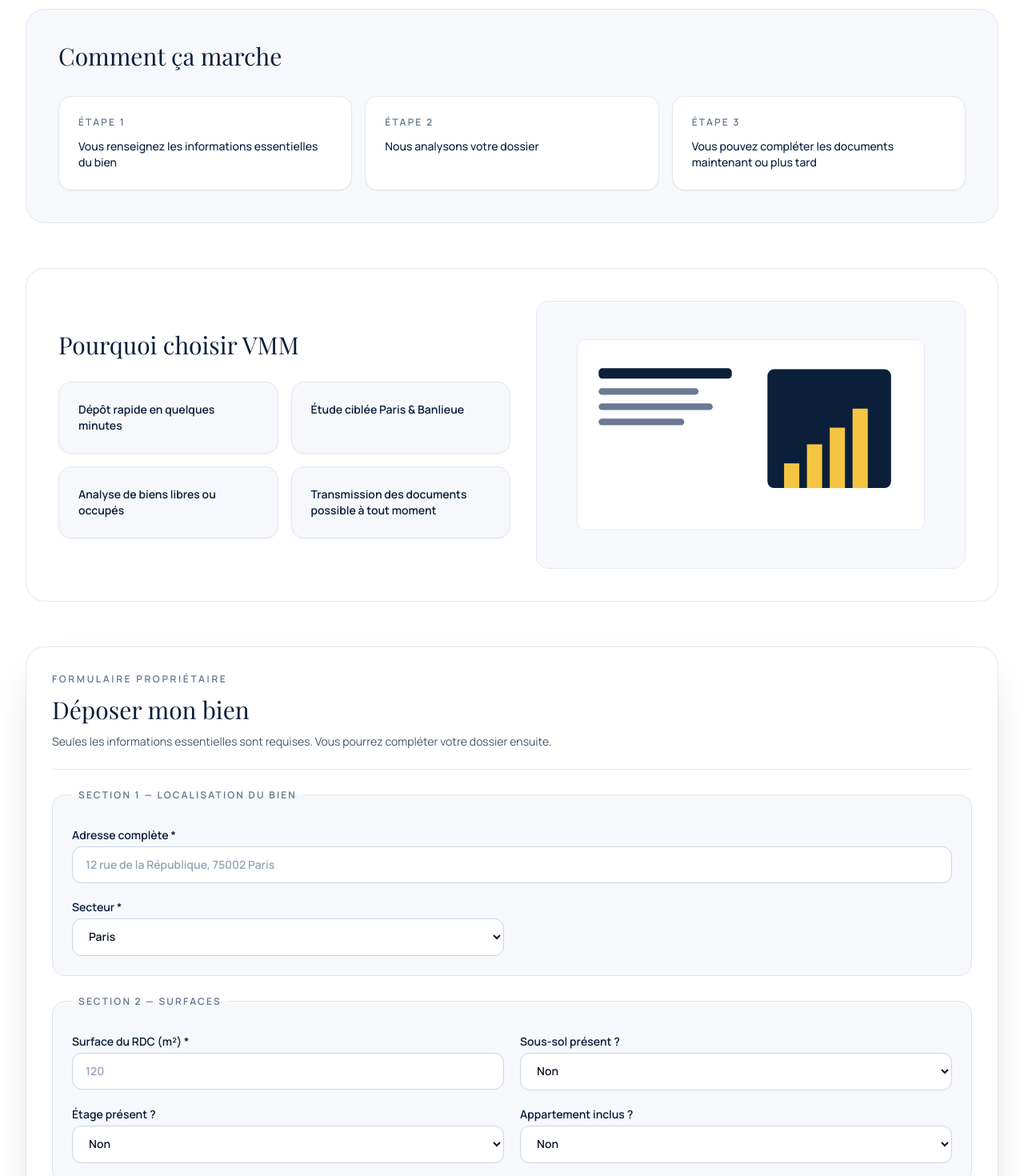
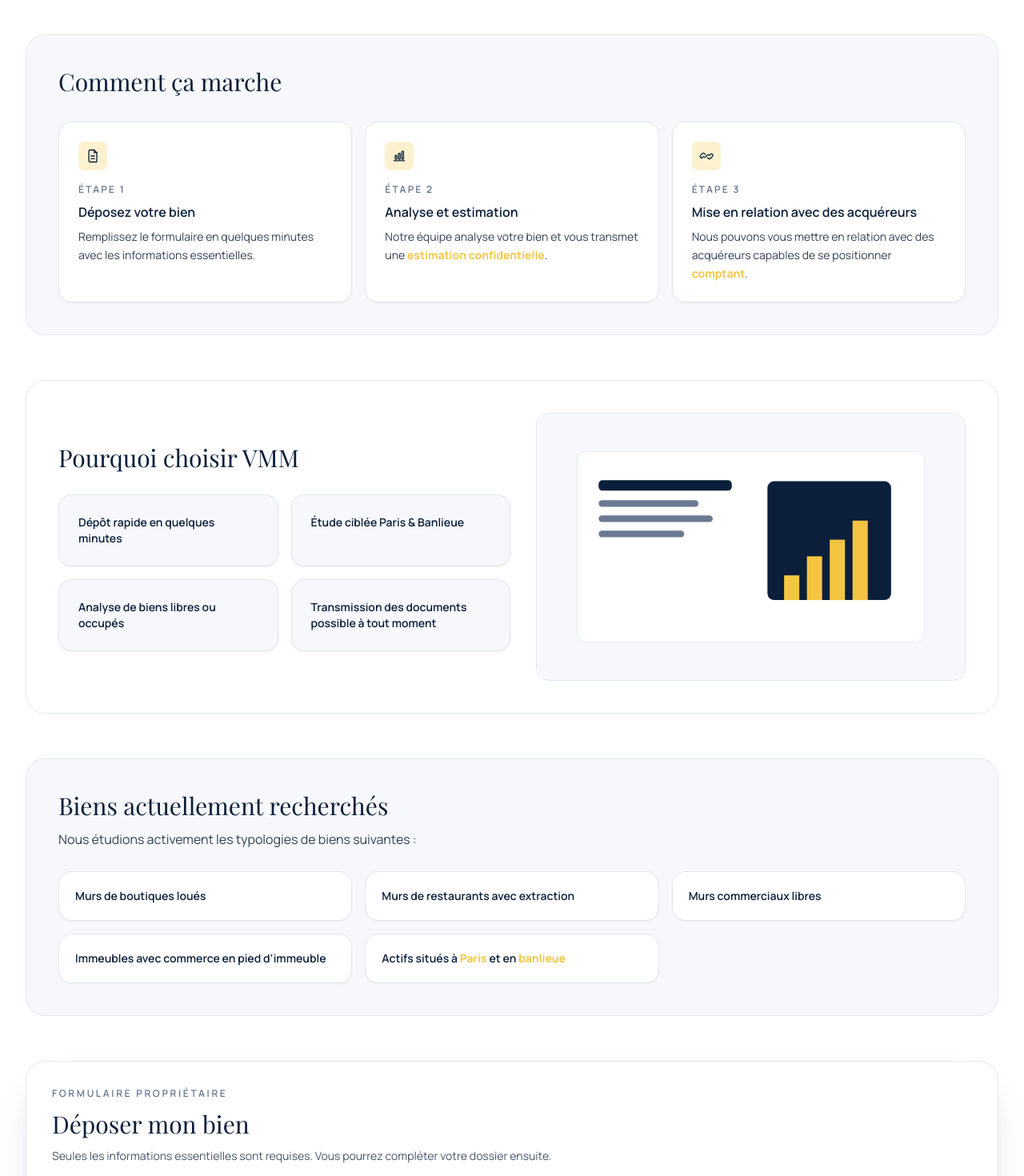
Before and after one commit to AR1414/vendremesmurs, a Next.js app: page / in a window 1280 px wide. Shown: the part 1160-2630 px from the top of the page at 80% size. Built offline with nearby package versions, Linux system fonts and the light colour scheme; no server answers; a web font is replaced by a local one.

Commit message:
apply codex changes

```diff
--- a/src/app/page.tsx
+++ b/src/app/page.tsx
@@ -11,10 +11,36 @@ const trustItems = [
 ] as const;
 
 const steps = [
-  'Vous renseignez les informations essentielles du bien',
-  'Nous analysons votre dossier',
-  'Vous pouvez compléter les documents maintenant ou plus tard'
-];
+  {
+    title: 'Déposez votre bien',
+    icon: 'document',
+    content: (
+      <>
+        Remplissez le formulaire en quelques minutes avec les informations essentielles.
+      </>
+    )
+  },
+  {
+    title: 'Analyse et estimation',
+    icon: 'chart',
+    content: (
+      <>
+        Notre équipe analyse votre bien et vous transmet une <span className="font-bold text-[#F4C542]">estimation</span>{' '}
+        <span className="font-bold text-[#F4C542]">confidentielle</span>.
+      </>
+    )
+  },
+  {
+    title: 'Mise en relation avec des acquéreurs',
+    icon: 'handshake',
+    content: (
+      <>
+        Nous pouvons vous mettre en relation avec des acquéreurs capables de se positionner{' '}
+        <span className="font-bold text-[#F4C542]">comptant</span>.
+      </>
+    )
+  }
+] as const;
 
 const advantages = [
   'Dépôt rapide en quelques minutes',
@@ -23,7 +49,10 @@ const advantages = [
   'Transmission des documents possible à tout moment'
 ];
 
-function Icon({ name }: { name: 'shield' | 'flash' | 'user' | 'stack' }) {
+type TrustIconName = 'shield' | 'flash' | 'user' | 'stack';
+type StepIconName = 'document' | 'chart' | 'handshake';
+
+function Icon({ name }: { name: TrustIconName }) {
   const base = 'h-5 w-5 text-[#0B1F3A]';
 
   if (name === 'shield') {
@@ -60,6 +89,39 @@ function Icon({ name }: { name: 'shield' | 'flash' | 'user' | 'stack' }) {
   );
 }
 
+function StepIcon({ name }: { name: StepIconName }) {
+  const base = 'h-5 w-5 text-[#0B1F3A]';
+
+  if (name === 'document') {
+    return (
+      <svg viewBox="0 0 24 24" fill="none" className={base}>
+        <path d="M8 3h6l4 4v13a1 1 0 0 1-1 1H8a2 2 0 0 1-2-2V5a2 2 0 0 1 2-2Z" stroke="currentColor" strokeWidth="1.6" />
+        <path d="M14 3v4h4" stroke="currentColor" strokeWidth="1.6" strokeLinecap="round" />
+        <path d="M9.5 12h5M9.5 16h5" stroke="currentColor" strokeWidth="1.6" strokeLinecap="round" />
+      </svg>
+    );
+  }
+
+  if (name === 'chart') {
+    return (
+      <svg viewBox="0 0 24 24" fill="none" className={base}>
+        <path d="M4 19h16" stroke="currentColor" strokeWidth="1.6" strokeLinecap="round" />
+        <rect x="6" y="11" width="2.5" height="6" rx="0.8" stroke="currentColor" strokeWidth="1.6" />
+        <rect x="11" y="8" width="2.5" height="9" rx="0.8" stroke="currentColor" strokeWidth="1.6" />
+        <rect x="16" y="5" width="2.5" height="12" rx="0.8" stroke="currentColor" strokeWidth="1.6" />
+      </svg>
+    );
+  }
+
+  return (
+    <svg viewBox="0 0 24 24" fill="none" className={base}>
+      <path d="M8 12.5 6.2 14.3a2.2 2.2 0 0 1-3.1-3.1l2.8-2.8a2.2 2.2 0 0 1 3.1 0l1.2 1.2" stroke="currentColor" strokeWidth="1.6" strokeLinecap="round" />
+      <path d="m16 11.5 1.8-1.8a2.2 2.2 0 1 1 3.1 3.1l-2.8 2.8a2.2 2.2 0 0 1-3.1 0l-1.2-1.2" stroke="currentColor" strokeWidth="1.6" strokeLinecap="round" />
+      <path d="m9.5 14.5 5-5" stroke="currentColor" strokeWidth="1.6" strokeLinecap="round" />
+    </svg>
+  );
+}
+
 export default function HomePage() {
   return (
     <main className="bg-white text-slate-900">
@@ -81,11 +143,11 @@ export default function HomePage() {
             <div>
               <p className="text-xs font-semibold uppercase tracking-[0.26em] text-[#F4C542]">VMM – VendreMesMurs.fr</p>
               <h1 className="mt-4 max-w-3xl font-serif text-4xl leading-tight md:text-6xl">
-                Vendez vos murs commerciaux simplement
+                Obtenez une <span className="font-bold text-[#F4C542]">estimation gratuite</span> de vos murs commerciaux
               </h1>
               <p className="mt-5 max-w-2xl text-sm leading-relaxed text-slate-200 md:text-lg">
-                Déposez les informations essentielles de votre bien en quelques instants. Les documents et éléments
-                complémentaires peuvent être transmis dès maintenant ou dans un second temps.
+                Déposez votre bien en quelques minutes et recevez une estimation <span className="font-bold text-[#F4C542]">confidentielle</span>{' '}
+                par notre équipe.
               </p>
               <p className="mt-5 text-sm text-slate-300">Un projet développé par VendreMesMurs</p>
               <div className="mt-8 flex flex-col gap-3 sm:flex-row">
@@ -147,9 +209,13 @@ export default function HomePage() {
           <h2 className="font-serif text-3xl text-[#0B1F3A]">Comment ça marche</h2>
           <div className="mt-8 grid gap-4 md:grid-cols-3">
             {steps.map((step, index) => (
-              <article key={step} className="rounded-2xl border border-slate-200 bg-white p-6 shadow-sm">
-                <p className="text-xs font-semibold uppercase tracking-[0.18em] text-slate-500">Étape {index + 1}</p>
-                <p className="mt-3 text-sm font-medium text-[#0B1F3A]">{step}</p>
+              <article key={step.title} className="rounded-2xl border border-slate-200 bg-white p-6 shadow-sm">
+                <div className="inline-flex rounded-lg bg-[#F4C542]/25 p-2">
+                  <StepIcon name={step.icon} />
+                </div>
+                <p className="mt-4 text-xs font-semibold uppercase tracking-[0.18em] text-slate-500">Étape {index + 1}</p>
+                <h3 className="mt-2 text-base font-semibold text-[#0B1F3A]">{step.title}</h3>
+                <p className="mt-2 text-sm leading-relaxed text-slate-700">{step.content}</p>
               </article>
             ))}
           </div>
@@ -176,6 +242,33 @@ export default function HomePage() {
                 className="h-auto w-full"
               />
             </div>
+          </div>
+        </section>
+
+        <section className="mt-14 rounded-3xl border border-slate-200 bg-[#f7f8fb] p-8 md:p-10">
+          <h2 className="font-serif text-3xl text-[#0B1F3A]">Biens actuellement recherchés</h2>
+          <p className="mt-3 text-sm leading-relaxed text-slate-700 md:text-base">
+            Nous étudions activement les typologies de biens suivantes :
+          </p>
+          <div className="mt-7 grid gap-4 md:grid-cols-2 lg:grid-cols-3">
+            <article className="rounded-2xl border border-slate-200 bg-white p-5 shadow-sm">
+              <p className="text-sm font-semibold text-[#0B1F3A]">Murs de boutiques loués</p>
+            </article>
+            <article className="rounded-2xl border border-slate-200 bg-white p-5 shadow-sm">
+              <p className="text-sm font-semibold text-[#0B1F3A]">Murs de restaurants avec extraction</p>
+            </article>
+            <article className="rounded-2xl border border-slate-200 bg-white p-5 shadow-sm">
+              <p className="text-sm font-semibold text-[#0B1F3A]">Murs commerciaux libres</p>
+            </article>
+            <article className="rounded-2xl border border-slate-200 bg-white p-5 shadow-sm">
+              <p className="text-sm font-semibold text-[#0B1F3A]">Immeubles avec commerce en pied d’immeuble</p>
+            </article>
+            <article className="rounded-2xl border border-slate-200 bg-white p-5 shadow-sm md:col-span-2 lg:col-span-1">
+              <p className="text-sm font-semibold text-[#0B1F3A]">
+                Actifs situés à <span className="font-bold text-[#F4C542]">Paris</span> et en{' '}
+                <span className="font-bold text-[#F4C542]">banlieue</span>
+              </p>
+            </article>
           </div>
         </section>
 
--- a/src/components/LeadForm.tsx
+++ b/src/components/LeadForm.tsx
@@ -286,7 +286,7 @@ export function LeadForm() {
       <div className="mt-8 rounded-2xl border border-slate-200 bg-gradient-to-b from-white to-slate-50/60 p-4 md:p-6">
         <div className="space-y-3">
           <p className="text-xs leading-relaxed text-slate-600">
-            En soumettant, vous acceptez d’être recontacté par notre équipe VMM.
+            Votre demande est <span className="font-bold text-[#F4C542]">strictement confidentielle</span> et vous pourrez être recontacté par notre équipe VMM.
           </p>
 
           <div className="rounded-xl border border-red-200 bg-red-50 px-4 py-3">
```
